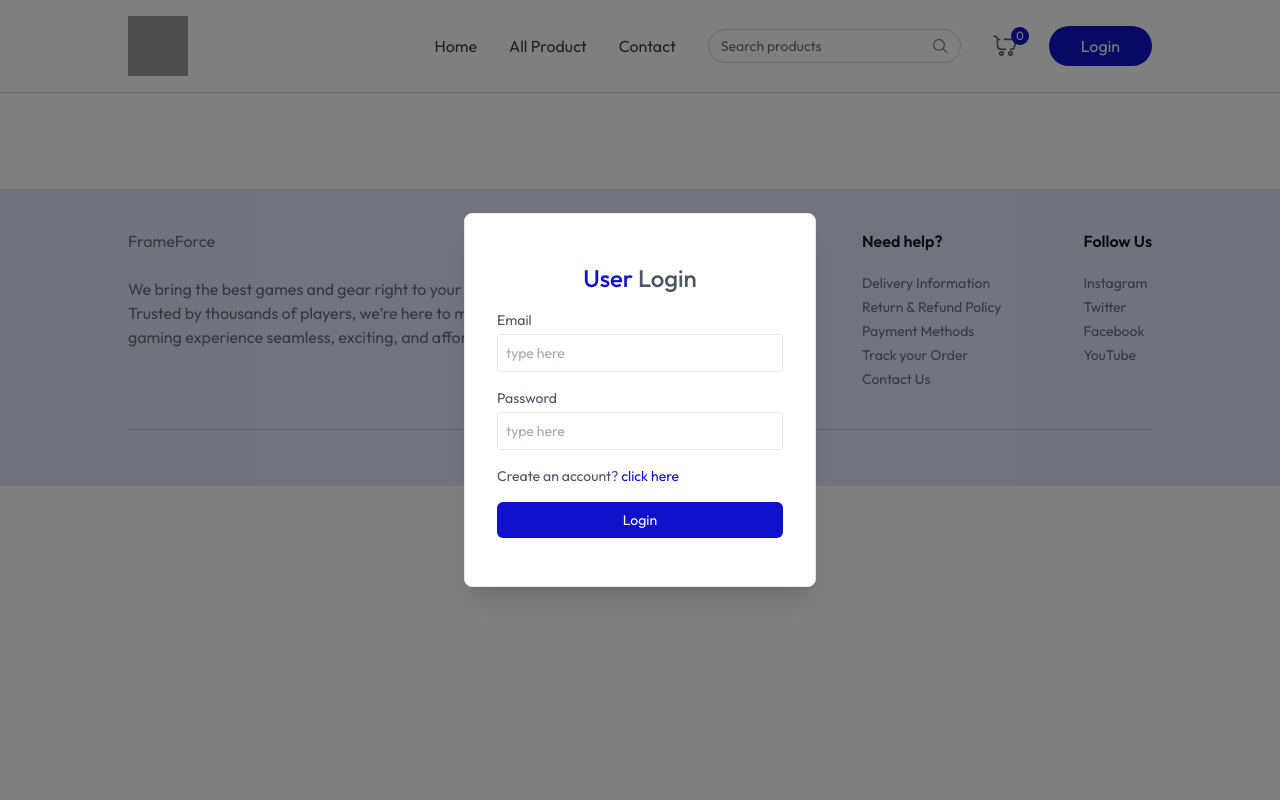
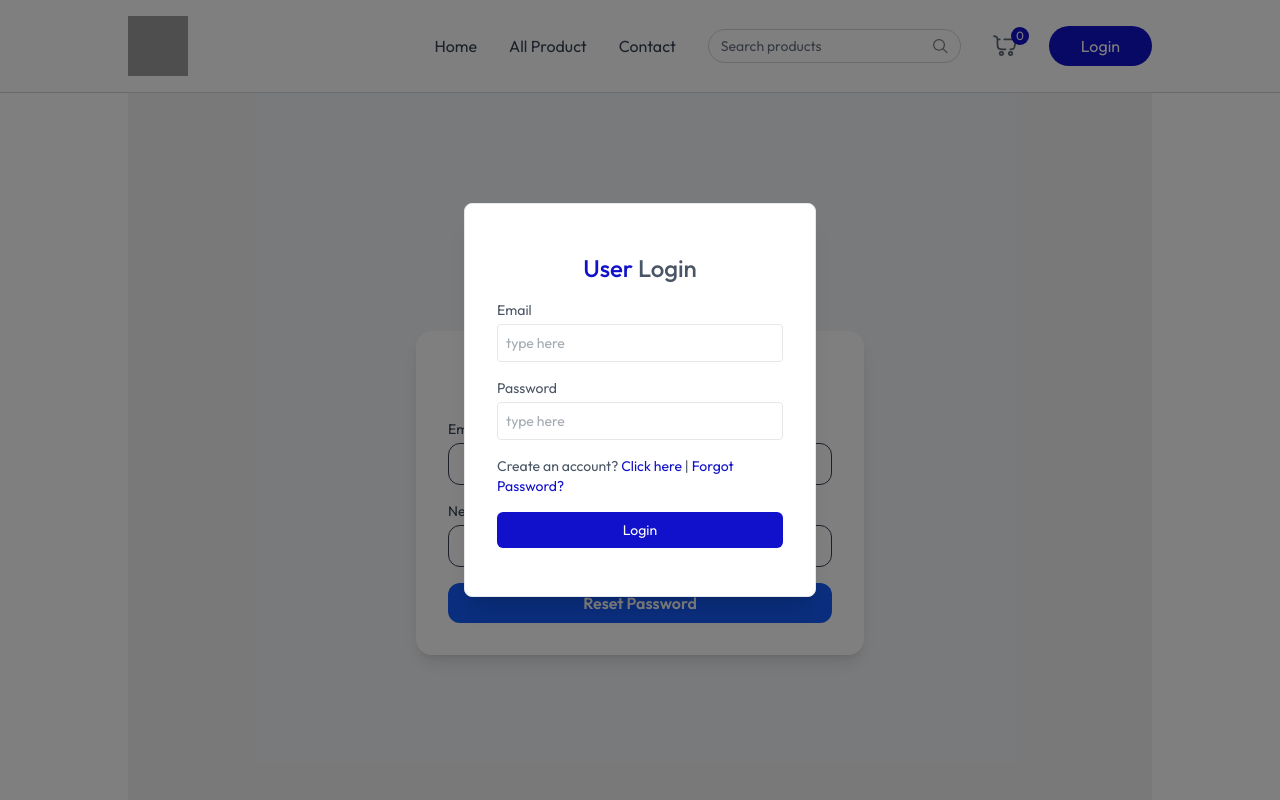
Before and after one commit to Sirmalfile/Gaming-Website, a React (Vite) app in the folder client/: page /forget in a window 1280 px wide. Both pictures are taken after a click on the button "Login". Shown: the top 800 px of the page. Built offline with nearby package versions, Linux system fonts and the light colour scheme; no server answers; grey boxes are pictures that could not be loaded.

Commit message:
add forget

```diff
--- a/client/src/App.jsx
+++ b/client/src/App.jsx
@@ -18,38 +18,40 @@ import AddProduct from './pages/seller/AddProduct';
 import ProductList from './pages/seller/ProductList';
 import Orders from './pages/seller/Orders';
 import Loading from './components/Loading';
+import ForgetPassword from './pages/ForgetPassword';
 
 const App = () => {
 
   const isSellerPath = useLocation().pathname.includes("seller");
-  const {showUserLogin, isSeller} = useAppContext()
+  const { showUserLogin, isSeller } = useAppContext()
 
   return (
     <div className='text-default min-h-screen text-gray-700 bg-white'>
 
-     {isSellerPath ? null : <Navbar/>}
-     {showUserLogin ? <Login/> : null}
+      {isSellerPath ? null : <Navbar />}
+      {showUserLogin ? <Login /> : null}
 
-     <Toaster />
+      <Toaster />
 
       <div className={`${isSellerPath ? "" : "px-6 md:px-16 lg:px-24 xl:px-32"}`}>
         <Routes>
-          <Route path='/' element={<Home/>} />
-          <Route path='/products' element={<AllProducts/>} />
-          <Route path='/products/:category' element={<ProductCategory/>} />
-          <Route path='/products/:category/:id' element={<ProductDetails/>} />
-          <Route path='/cart' element={<Cart/>} />
-          <Route path='/add-address' element={<AddAddress/>} />
-          <Route path='/my-orders' element={<MyOrders/>} />
-          <Route path='/loader' element={<Loading/>} />
-          <Route path='/seller' element={isSeller ? <SellerLayout/> : <SellerLogin/>}>
-            <Route index element={isSeller ? <AddProduct/> : null} />
-            <Route path='product-list' element={<ProductList/>} />
-            <Route path='orders' element={<Orders/>} />
+          <Route path='/' element={<Home />} />
+          <Route path='/products' element={<AllProducts />} />
+          <Route path='/products/:category' element={<ProductCategory />} />
+          <Route path='/products/:category/:id' element={<ProductDetails />} />
+          <Route path='/cart' element={<Cart />} />
+          <Route path='/add-address' element={<AddAddress />} />
+          <Route path='/my-orders' element={<MyOrders />} />
+          <Route path='/loader' element={<Loading />} />
+          <Route path='/forget' element={<ForgetPassword />} />
+          <Route path='/seller' element={isSeller ? <SellerLayout /> : <SellerLogin />}>
+            <Route index element={isSeller ? <AddProduct /> : null} />
+            <Route path='product-list' element={<ProductList />} />
+            <Route path='orders' element={<Orders />} />
           </Route>
         </Routes>
       </div>
-     {!isSellerPath && <Footer/>}
+      {!isSellerPath && <Footer />}
     </div>
   )
 }
--- a/client/src/components/Login.jsx
+++ b/client/src/components/Login.jsx
@@ -3,73 +3,165 @@ import { useAppContext } from '../context/AppContext';
 import toast from 'react-hot-toast';
 
 const Login = () => {
-
-    const {setShowUserLogin, setUser, axios, navigate} = useAppContext()
+    const { setShowUserLogin, setUser, axios, navigate } = useAppContext();
 
     const [state, setState] = React.useState("login");
     const [name, setName] = React.useState("");
     const [email, setEmail] = React.useState("");
     const [password, setPassword] = React.useState("");
 
-    const onSubmitHandler = async (event)=>{
+    const onSubmitHandler = async (event) => {
+        event.preventDefault();
         try {
-            event.preventDefault();
+            if (state === "forget") {
+                // 🔹 call forget password API
+                const { data } = await axios.post("/api/user/forget", {
+                    email,
+                    newPassword: password,
+                });
 
-            const {data} = await axios.post(`/api/user/${state}`,{
-                name, email, password
-            });
-            if (data.success){
-                navigate('/')
-                setUser(data.user)
-                setShowUserLogin(false)
-            }else{
-                toast.error(data.message)
+                if (data.success) {
+                    toast.success(data.message);
+                    setState("login"); // go back to login after reset
+                } else {
+                    toast.error(data.message);
+                }
+                return;
             }
 
+            // 🔹 normal login/register
+            const { data } = await axios.post(`/api/user/${state}`, {
+                name,
+                email,
+                password,
+            });
+
+            if (data.success) {
+                navigate("/");
+                setUser(data.user);
+                setShowUserLogin(false);
+            } else {
+                toast.error(data.message);
+            }
         } catch (error) {
-            toast.error(error.message)
+            toast.error(error.message);
         }
-
-
-
-    }
+    };
 
     return (
-    <div onClick={()=> setShowUserLogin(false)} className='fixed top-0 bottom-0 left-0 right-0 z-30 flex items-center text-sm text-gray-600 bg-black/50'>
+        <div
+            onClick={() => setShowUserLogin(false)}
+            className="fixed top-0 bottom-0 left-0 right-0 z-30 flex items-center text-sm text-gray-600 bg-black/50"
+        >
+            <form
+                onSubmit={onSubmitHandler}
+                onClick={(e) => e.stopPropagation()}
+                className="flex flex-col gap-4 m-auto items-start p-8 py-12 w-80 sm:w-[352px] rounded-lg shadow-xl border border-gray-200 bg-white"
+            >
+                <p className="text-2xl font-medium m-auto">
+                    <span className="text-primary">User</span>{" "}
+                    {state === "login"
+                        ? "Login"
+                        : state === "register"
+                            ? "Sign Up"
+                            : "Forgot Password"}
+                </p>
 
-      <form onSubmit={onSubmitHandler} onClick={(e)=>e.stopPropagation()} className="flex flex-col gap-4 m-auto items-start p-8 py-12 w-80 sm:w-[352px] rounded-lg shadow-xl border border-gray-200 bg-white">
-            <p className="text-2xl font-medium m-auto">
-                <span className="text-primary">User</span> {state === "login" ? "Login" : "Sign Up"}
-            </p>
+                {/* 🔹 Register shows name */}
                 {state === "register" && (
                     <div className="w-full">
                         <p>Name</p>
-                    <input onChange={(e) => setName(e.target.value)} value={name} placeholder="type here" className="border border-gray-200 rounded w-full p-2 mt-1 outline-primary" type="text" required />
+                        <input
+                            onChange={(e) => setName(e.target.value)}
+                            value={name}
+                            placeholder="type here"
+                            className="border border-gray-200 rounded w-full p-2 mt-1 outline-primary"
+                            type="text"
+                            required
+                        />
                     </div>
                 )}
+
+                {/* 🔹 Email input always required */}
                 <div className="w-full ">
                     <p>Email</p>
-                <input onChange={(e) => setEmail(e.target.value)} value={email} placeholder="type here" className="border border-gray-200 rounded w-full p-2 mt-1 outline-primary" type="email" required />
+                    <input
+                        onChange={(e) => setEmail(e.target.value)}
+                        value={email}
+                        placeholder="type here"
+                        className="border border-gray-200 rounded w-full p-2 mt-1 outline-primary"
+                        type="email"
+                        required
+                    />
                 </div>
+
+                {/* 🔹 Password shown for login, register, and forget (as "new password") */}
                 <div className="w-full ">
-                <p>Password</p>
-                <input onChange={(e) => setPassword(e.target.value)} value={password} placeholder="type here" className="border border-gray-200 rounded w-full p-2 mt-1 outline-primary" type="password" required />
+                    <p>{state === "forget" ? "New Password" : "Password"}</p>
+                    <input
+                        onChange={(e) => setPassword(e.target.value)}
+                        value={password}
+                        placeholder="type here"
+                        className="border border-gray-200 rounded w-full p-2 mt-1 outline-primary"
+                        type="password"
+                        required
+                    />
                 </div>
-            {state === "register" ? (
+
+                {/* 🔹 Switch links */}
+                {state === "register" && (
                     <p>
-                    Already have account? <span onClick={() => setState("login")} className="text-primary cursor-pointer">click here</span>
-                </p>
-            ) : (
-                <p>
-                    Create an account? <span onClick={() => setState("register")} className="text-primary cursor-pointer">click here</span>
+                        Already have an account?{" "}
+                        <span
+                            onClick={() => setState("login")}
+                            className="text-primary cursor-pointer"
+                        >
+                            Click here
+                        </span>
                     </p>
                 )}
+
+                {state === "login" && (
+                    <p>
+                        Create an account?{" "}
+                        <span
+                            onClick={() => setState("register")}
+                            className="text-primary cursor-pointer"
+                        >
+                            Click here
+                        </span>{" "}
+                        |{" "}
+                        <span
+                            onClick={() => setState("forget")}
+                            className="text-primary cursor-pointer"
+                        >
+                            Forgot Password?
+                        </span>
+                    </p>
+                )}
+
+                {state === "forget" && (
+                    <p>
+                        Remembered your password?{" "}
+                        <span
+                            onClick={() => setState("login")}
+                            className="text-primary cursor-pointer"
+                        >
+                            Back to login
+                        </span>
+                    </p>
+                )}
+
                 <button className="bg-primary hover:bg-primary-dull transition-all text-white w-full py-2 rounded-md cursor-pointer">
-                {state === "register" ? "Create Account" : "Login"}
+                    {state === "register"
+                        ? "Create Account"
+                        : state === "login"
+                            ? "Login"
+                            : "Reset Password"}
                 </button>
             </form>
         </div>
-  )
-}
+    );
+};
 
-export default Login
+export default Login;
--- /dev/null
+++ b/client/src/pages/ForgetPassword.jsx
@@ -0,0 +1,85 @@
+import React, { useState } from "react";
+
+const ForgetPassword = () => {
+    const [email, setEmail] = useState("");
+    const [newPassword, setNewPassword] = useState("");
+    const [message, setMessage] = useState("");
+    const [loading, setLoading] = useState(false);
+
+    const handleSubmit = async (e) => {
+        e.preventDefault();
+        setLoading(true);
+        setMessage("");
+
+        try {
+            const res = await fetch("/api/user/forget", {
+                method: "POST",
+                headers: { "Content-Type": "application/json" },
+                body: JSON.stringify({ email, newPassword }),
+            });
+
+            const data = await res.json();
+            setMessage(data.message);
+        } catch (error) {
+            setMessage("Something went wrong. Please try again.");
+        } finally {
+            setLoading(false);
+        }
+    };
+
+    return (
+        <div className="flex items-center justify-center min-h-screen bg-gray-100">
+            <div className="bg-white shadow-lg rounded-2xl p-8 w-full max-w-md">
+                <h2 className="text-2xl font-bold mb-6 text-center text-gray-800">
+                    Forgot Password
+                </h2>
+
+                {message && (
+                    <div className="mb-4 text-center text-sm font-medium text-blue-600">
+                        {message}
+                    </div>
+                )}
+
+                <form onSubmit={handleSubmit} className="space-y-4">
+                    <div>
+                        <label className="block text-gray-700 text-sm mb-1">
+                            Email Address
+                        </label>
+                        <input
+                            type="email"
+                            className="w-full px-4 py-2 border rounded-xl focus:outline-none focus:ring-2 focus:ring-blue-400"
+                            placeholder="Enter your email"
+                            value={email}
+                            onChange={(e) => setEmail(e.target.value)}
+                            required
+                        />
+                    </div>
+
+                    <div>
+                        <label className="block text-gray-700 text-sm mb-1">
+                            New Password
+                        </label>
+                        <input
+                            type="password"
+                            className="w-full px-4 py-2 border rounded-xl focus:outline-none focus:ring-2 focus:ring-blue-400"
+                            placeholder="Enter new password"
+                            value={newPassword}
+                            onChange={(e) => setNewPassword(e.target.value)}
+                            required
+                        />
+                    </div>
+
+                    <button
+                        type="submit"
+                        disabled={loading}
+                        className="w-full bg-blue-600 hover:bg-blue-700 text-white font-semibold py-2 rounded-xl transition-colors disabled:opacity-50"
+                    >
+                        {loading ? "Updating..." : "Reset Password"}
+                    </button>
+                </form>
+            </div>
+        </div>
+    );
+};
+
+export default ForgetPassword;
```
Also changed, not shown: 2 other files (tests, documents, lock files or other folders). Lines whose indentation alone changed are shown as unchanged.
